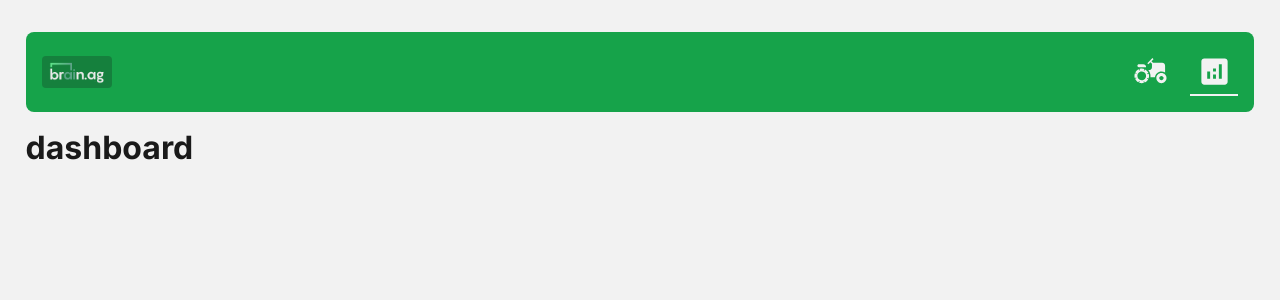
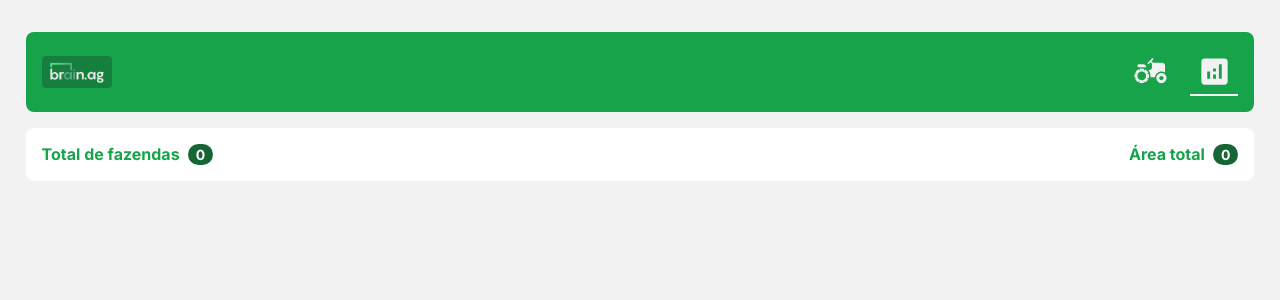
Before and after one commit to gabrielucas/brain-agriculture, a React (Vite) app: page /dashboard in a window 1280 px wide. Shown: the top 300 px of the page. Built offline with nearby package versions, Linux system fonts and the light colour scheme.

Commit message:
feat: creating Counter component

```diff
--- /dev/null
+++ b/src/components/molecules/Counter/index.tsx
@@ -0,0 +1,28 @@
+import { FC, useMemo } from 'react';
+
+import { useFarmContext } from '../../../contexts';
+import { CounterBox, CounterContainer } from './styles';
+
+export const Counter: FC = () => {
+  const { farms } = useFarmContext();
+
+  const totalFarms = farms.length;
+
+  const totalAreaOfAllFarms = useMemo(
+    () => farms.reduce((totalArea, currentFarms) => Number(totalArea) + Number(currentFarms.totalArea), 0),
+    [farms],
+  );
+
+  return (
+    <CounterBox>
+      <CounterContainer>
+        <strong>Total de fazendas</strong>
+        <div className="counter">{totalFarms}</div>
+      </CounterContainer>
+      <CounterContainer>
+        <strong>Área total</strong>
+        <div className="counter">{totalAreaOfAllFarms}</div>
+      </CounterContainer>
+    </CounterBox>
+  );
+};
--- /dev/null
+++ b/src/components/molecules/Counter/styles.ts
@@ -0,0 +1,42 @@
+import { Box } from '@mui/material';
+import styled from 'styled-components';
+
+const CounterBox = styled(Box)`
+  display: flex;
+  align-items: center;
+  justify-content: space-between;
+  width: 100%;
+
+  @media (max-width: ${({ theme }) => theme['--md']}) {
+    flex-direction: column;
+    align-items: flex-start;
+    gap: 0.5rem;
+  }
+`;
+
+const CounterContainer = styled(Box)`
+  display: flex;
+  gap: 0.5rem;
+
+  & > strong {
+    font-size: 1rem;
+    font-weight: 700;
+    color: ${({ theme }) => theme['--green-600']};
+  }
+
+  & .counter {
+    background: ${({ theme }) => theme['--green-800']};
+    padding: 0.125rem 0.5rem;
+
+    font-size: 0.875rem;
+    font-weight: 700;
+    color: ${({ theme }) => theme['--white']};
+
+    border-radius: 999px;
+
+    display: flex;
+    align-items: center;
+  }
+`;
+
+export { CounterBox, CounterContainer };
--- a/src/components/pages/Dashboard/index.tsx
+++ b/src/components/pages/Dashboard/index.tsx
@@ -1,9 +1,13 @@
 import { FC } from 'react';
+
+import { Counter } from '../../molecules/Counter';
+
+import { PageContainer } from '../common/styles';
 
 export const Dashboard: FC = () => {
   return (
-    <div>
-      <h1>dashboard</h1>
-    </div>
+    <PageContainer>
+      <Counter />
+    </PageContainer>
   );
 };
--- a/src/components/pages/Farm/index.tsx
+++ b/src/components/pages/Farm/index.tsx
@@ -7,7 +7,7 @@ import { FarmList } from '../../molecules/FarmList';
 import { FarmForm } from '../../organisms/FarmForm';
 import { useModalContext } from '../../../contexts/useModalContext';
 
-import { FarmContainer } from './styles';
+import { PageContainer } from '../common/styles';
 
 export const Farm: FC = () => {
   const { openModal, setModalContent } = useModalContext();
@@ -18,13 +18,13 @@ export const Farm: FC = () => {
   }, [setModalContent, openModal]);
 
   return (
-    <FarmContainer>
+    <PageContainer>
       <Button onClick={handleVisibilityModal} variant="contained" size="small">
         <Add />
         Novo cadastro
       </Button>
       <Divider flexItem />
       <FarmList />
-    </FarmContainer>
+    </PageContainer>
   );
 };
--- a/src/components/pages/Farm/styles.ts
+++ b/src/components/pages/common/styles.ts
@@ -1,6 +1,6 @@
 import { styled } from 'styled-components';
 
-const FarmContainer = styled.div`
+const PageContainer = styled.section`
   display: flex;
   flex-direction: column;
   align-items: flex-start;
@@ -11,4 +11,4 @@ const FarmContainer = styled.div`
   background: ${({ theme }) => theme['--white']};
 `;
 
-export { FarmContainer };
+export { PageContainer };
```
Also changed, not shown: src/components/pages/Dashboard/styles.ts (added).
